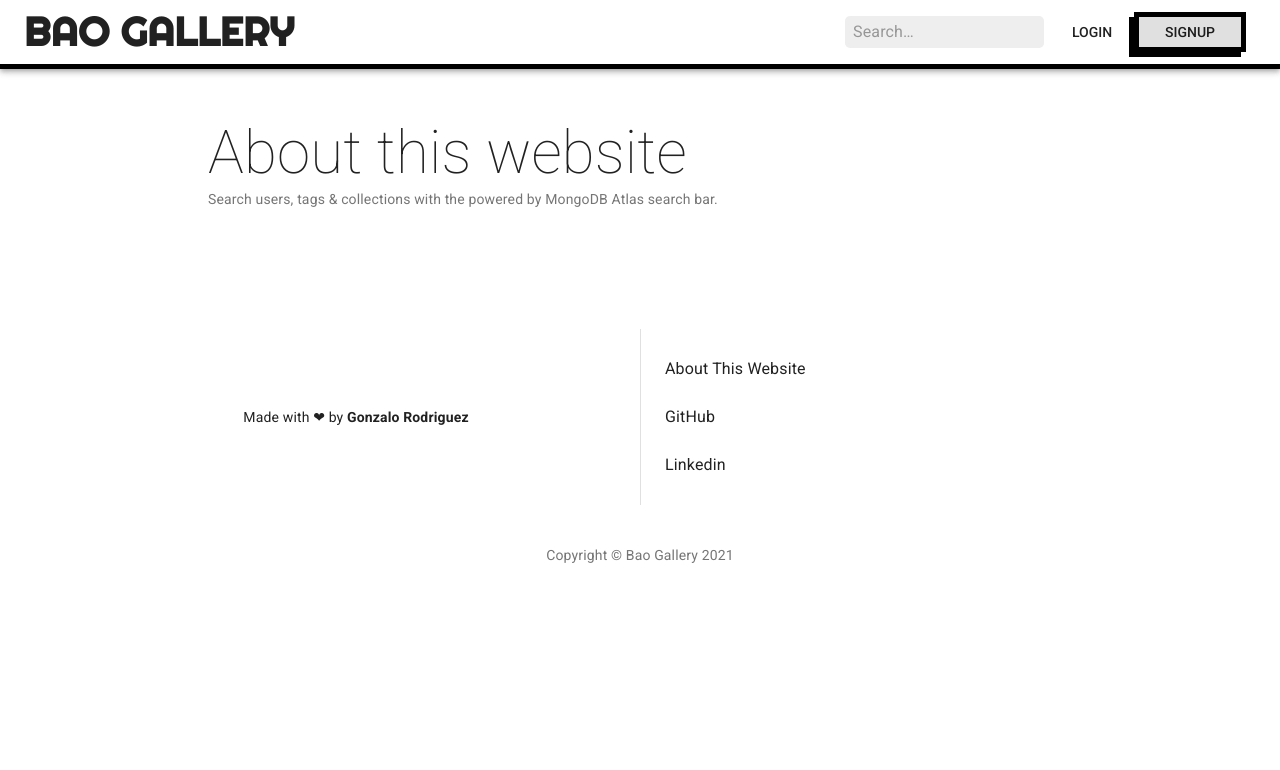
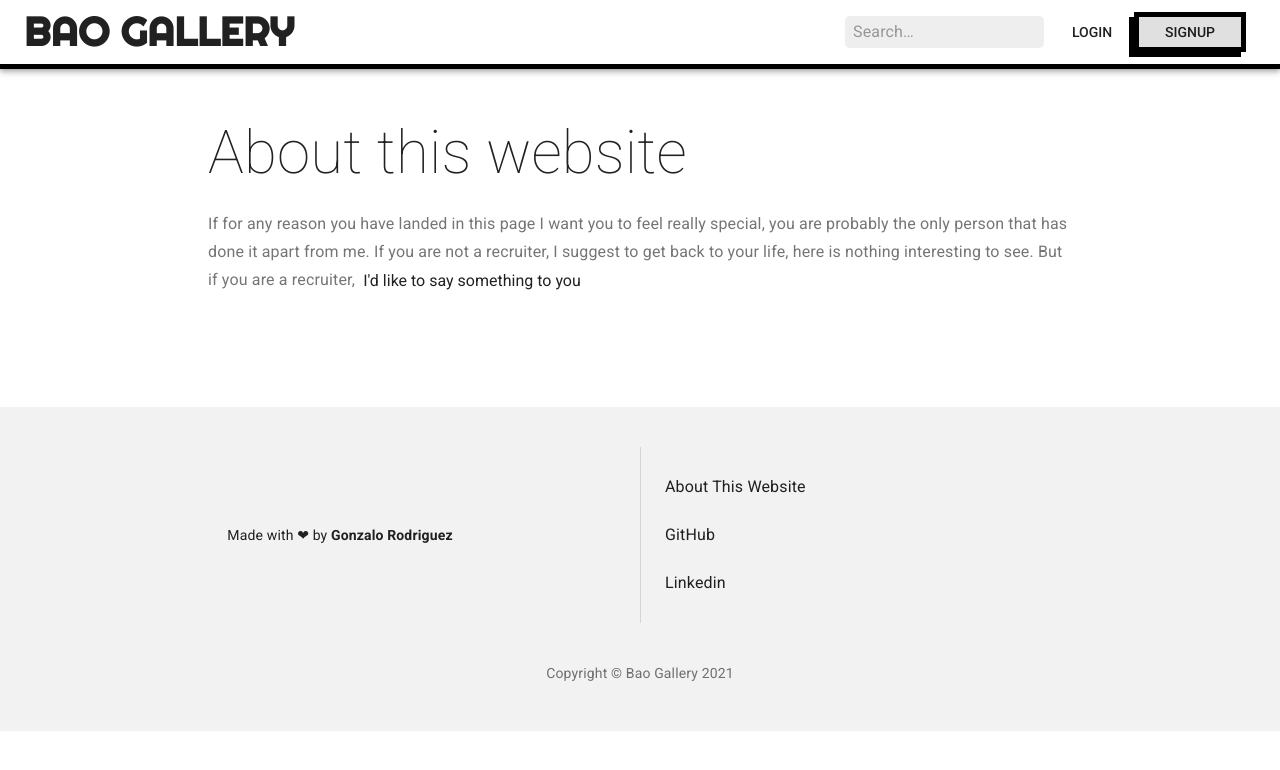
Before and after one commit to GonzRodriguez/BaoGallery, a React (Create React App) app: page /about in a window 1280 px wide. Shown: the top 770 px of the page. Built offline with nearby package versions, Linux system fonts and the light colour scheme.

Commit message:
Ready to deploy

```diff
--- a/src/components/About.jsx
+++ b/src/components/About.jsx
@@ -1,13 +1,38 @@
-import React from 'react'
-import { Typography, Container } from "@material-ui/core"
+import React, {useState} from 'react'
+import { Typography, Container, Link, Collapse, } from "@material-ui/core"
 
 export default function About() {
+    const [open, setOpen] = useState(false)
+
     return (
-        <Container maxWidth="md" style={{ padding: "3rem"}}>
-            <Typography variant="h2">About this website</Typography>
-            <Typography variant="body2" color="textSecondary" component="p">
-                Search users, tags & collections with the powered by MongoDB Atlas search bar.
+        <Container maxWidth="md" style={{ padding: "3rem", overflowWrap: "break-word"}}>
+            <Typography variant="h2" gutterBottom>About this website</Typography>
+            {!open &&
+            <>
+            <Typography variant="subtitle1" color="textSecondary" component="p">
+                If for any reason you have landed in this page I want you to feel really special, you are probably the only person that has done it apart from me. If you are not a recruiter, I suggest to get back to your life, here is nothing interesting to see. But if you are a recruiter,
+            &nbsp;<Link onClick={() => setOpen(true)} component="button" color="textPrimary" variant="subtitle1">I'd like to say something to you</Link>
             </Typography>
+            </>
+            }
+            {open &&
+                <Collapse in={open}>
+                <img src="tenor.gif" alt="hello" width="400px"/>
+                <Typography variant="subtitle1" color="textSecondary" component="p">
+                <br/>
+                Once all the jokes are made, I wanted to explain the meaning of this website. Due all the noobie mistakes I've made in the first place and seeing what a professional web looks like and the amount of improvements this web could have,
+                I decided to deploy the app, and start the app from scratch. The new web will use tools like dockers, CI/CD, typescript, next.js among other, and I will work on improving the security. But is not all bad news about deploying an unfinished app. It is a representation of what I'm able to achieve and that I'm able to get things done.
+                <br/>
+                I hope that at least you can come through all these mistakes and see my real skills.
+                <br />
+                <br />
+                Thanks for your time
+                <br />
+                <br />
+                <b>Gonzalo Rodriguez</b>
+                </Typography>
+                </Collapse>
+             }
         </Container>
     )
 }
--- a/src/components/Footer.jsx
+++ b/src/components/Footer.jsx
@@ -21,9 +21,9 @@ function ListItemLink(props) {
 
 export default function footer() {
     return (
-        <div style={{ padding: "5rem" }}>
-        <Grid container spacing={2} >
-            <Grid container xs={6} alignItems="center" justify="center">
+        <div style={{ padding: "3rem", backgroundColor: "#efefefcc", marginTop: "4rem" }}>
+            <Grid container spacing={2} alignItems="center">
+                <Grid item xs={6} zeroMinWidth>
                 <Typography variant="body2" color="textPrimary" align="center">
                     Made with ❤ by&nbsp;
                     <Link color="textPrimary" href="https://www.grgslamanca.com/" >
--- a/src/components/Header.jsx
+++ b/src/components/Header.jsx
@@ -2,7 +2,7 @@
 import React, { useContext, useState} from "react";
 import SearchInput from "./Action-Components/SearchInput";
 import  {withRouter}  from "react-router";
-import { makeStyles, useMediaQuery, AppBar, Toolbar, Typography, Button, useTheme, Link} from "@material-ui/core";
+import { makeStyles, useMediaQuery, AppBar, Toolbar, Typography, Button, useTheme} from "@material-ui/core";
 import { IsAuthContext } from "../context/IsAuthContext";
 import RightDrawer from "./Drawer/Drawer"
 
@@ -95,7 +95,7 @@ const Header = () => {
                     <Typography variant="h6" className={classes.title} onClick={() => { window.location = "/" }}> BAO GALLERY </Typography>
                             {matches ?
                             <>
-                            {window.location.pathname !== "/about" && <Link href="/about"  color="textPrimary" variant="button">ABOUT</Link>}
+                        {window.location.pathname !== "/about" && <Button href="/about" style={{ height: "2.5rem", borderRadius: 0 }}>ABOUT</Button>}
                             <SearchInput styleName={classes.searchInput} />
                             {window.location.pathname !== ("/" || "/login" || "/signup") &&
                                 <div className={classes.navBarButtons} style={{ visibility: handleDisplayButtons() }}>
--- a/src/components/Home.js
+++ b/src/components/Home.js
@@ -39,9 +39,6 @@ const useStyles = makeStyles((theme) => ({
         height: "fit-content",
         display: "flex",
         padding: "10%",
-    },
-    card: {
-        marginBlock: "20px"
     }
 
 }));
@@ -71,9 +68,14 @@ function Home() {
             <section className={classes.about} >
                 <div className={classes.aboutBg}/>
                     <Grid container spacing={1} className={classes.aboutDescription}>
+                    <Grid item xs={12} align="right">
+                    <Typography variant="h2" color="textPrimary" gutterBottom>
+                        Website features
+                    </Typography>
+                    </Grid>
                         <Grid item xs={12} sm={6}>
                             <Grid item>
-                                <Card className={classes.card}>
+                                <Card >
                                     <CardMedia
                                         className={classes.media}
                                         component="img"
@@ -91,7 +93,7 @@ function Home() {
 
                                     </CardContent>
                                 </Card>
-                                <Card className={classes.card}>
+                                <Card style={{marginTop: "10px"}}>
                                     <CardMedia
                                         className={classes.media}
                                         component="img"
@@ -103,7 +105,7 @@ function Home() {
                                             Search Bar
                                         </Typography>
                                         <Typography variant="body2" color="textSecondary" component="p">
-                                            Search users, tags & collections with the powered by MongoDB Atlas search bar.
+                                            Search bar powered by MongoDB Atlas to search for users, tags and collections among the database.
                                         </Typography>
 
                                     </CardContent>
@@ -113,7 +115,7 @@ function Home() {
                         </Grid>
                         <Grid item xs={12} sm={6}>
                             <Grid item>
-                                <Card className={classes.card}>
+                                <Card >
                                     <CardMedia
                                         className={classes.media}
                                         component="img"
@@ -130,7 +132,7 @@ function Home() {
 
                                     </CardContent>
                                 </Card>
-                            <Card className={classes.card}>
+                            <Card style={{marginTop: "10px"}}>
                                     <CardMedia
                                         className={classes.media}
                                         component="img"
```
Also changed, not shown: 1 other file (tests, documents, lock files or other folders).
